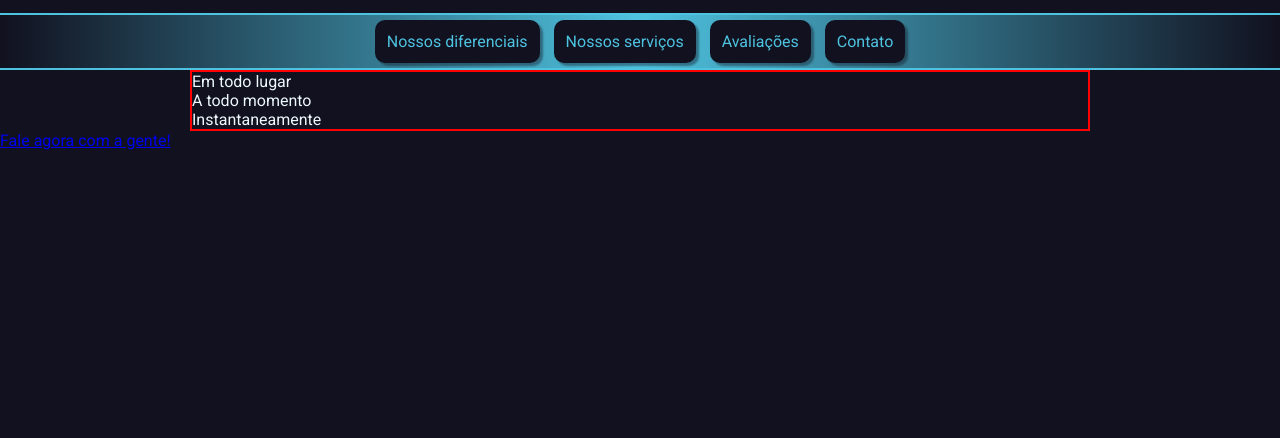
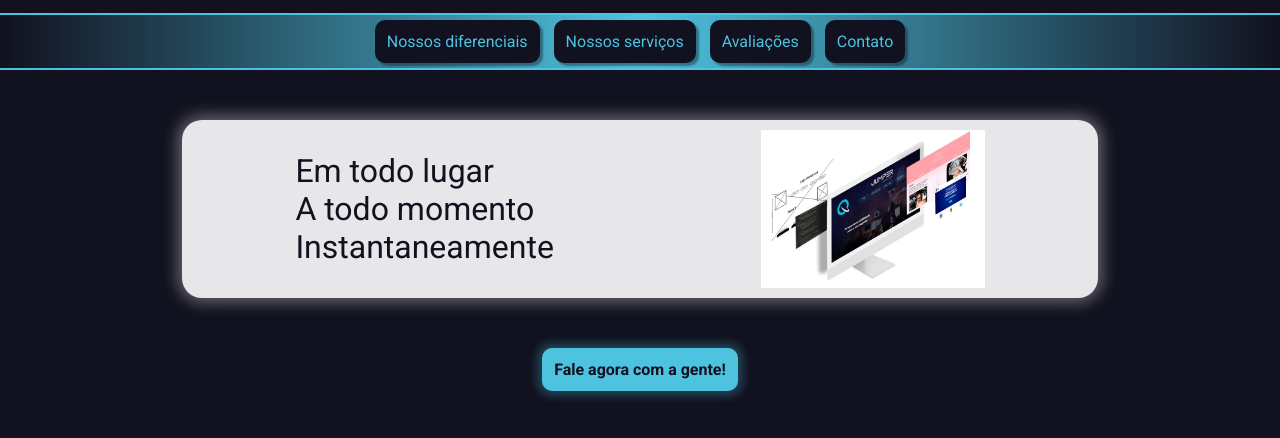
Before and after one commit to joaof-marques/projeto-jumper, a plain HTML site: page index.html in a window 1280 px wide. Shown: the part 266-704 px from the top of the page. Drawn offline with Linux system fonts and the light colour scheme.

Commit message:
Section Welcome protótipo terminada

```diff
--- a/index.html
+++ b/index.html
@@ -24,12 +24,12 @@
     <main>
         <section id="apresentacao">
             <article id="texto-apresentacao">
-                <p>Em todo lugar <Br>A todo momento <br>Instantaneamente</Br></p>
-            </article><!--
-            <img src="imagens/logo-jumper-fundo.png" alt="Notebook com informações" id="img-apresentacao"> -->
+                <p>Em todo lugar <Br>A todo momento<br>Instantaneamente</Br></p>
+            </article>
+            <img src="imagens/tela-pc.jpg" alt="Notebook com informações" id="img-apresentacao">
         </section>
 
-        <a href="#">Fale agora com a gente!</a>
+        <a href="#" id="fale-conosco">Fale agora com a gente!</a>
     </main>
     <footer>
 
--- a/style/style.css
+++ b/style/style.css
@@ -89,8 +89,44 @@ nav > a:hover{
 
 #apresentacao{
     max-width: 70%;
+    margin: 50px auto;
+    color: var(--azul1);
+    background-color: var(--cinza1);
+    color: var(--azul4);
+    border-radius: 20px;
+    box-shadow: 0 0 15px 5px #e7e7e960;
+    padding: 10px;
+
+    display: flex;
+    justify-content: space-around;
+}
+
+#texto-apresentacao{
+    font-size: 2rem;
+    align-self: center;
+}
+
+#apresentacao img{
+    width: 25%;
+    height: 25%;
+}
+
+#fale-conosco{
+    display: block;
     margin: auto;
-    color: var(--azul1);
+    text-align: center;
+    border: 2px solid var(--azul3);
+    width: 15%;
+    text-decoration: none;
+    background-color: var(--azul3);
+    color: var(--azul4);
+    font-weight: bold;
+    padding: 10px 0;
+    border-radius: 10px;
+    box-shadow: 0 0 10px 5px #4ec3e049;
+    transition: 0.3s;
+}
 
-    border: 2px solid red;
+#fale-conosco:hover{
+    transform: scale(1.1);
 }
```
Also changed, not shown: imagens/tela-pc.jpg (added).
